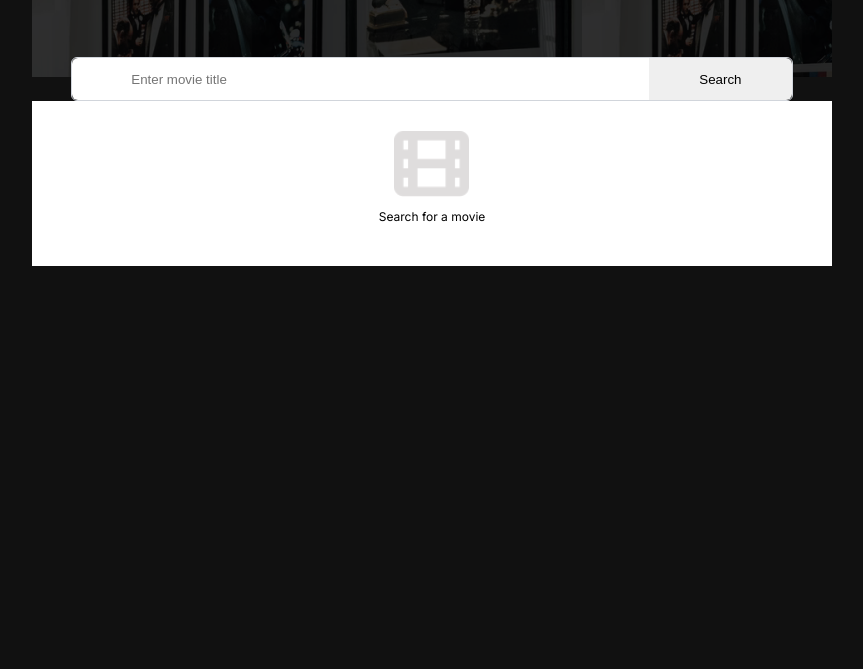
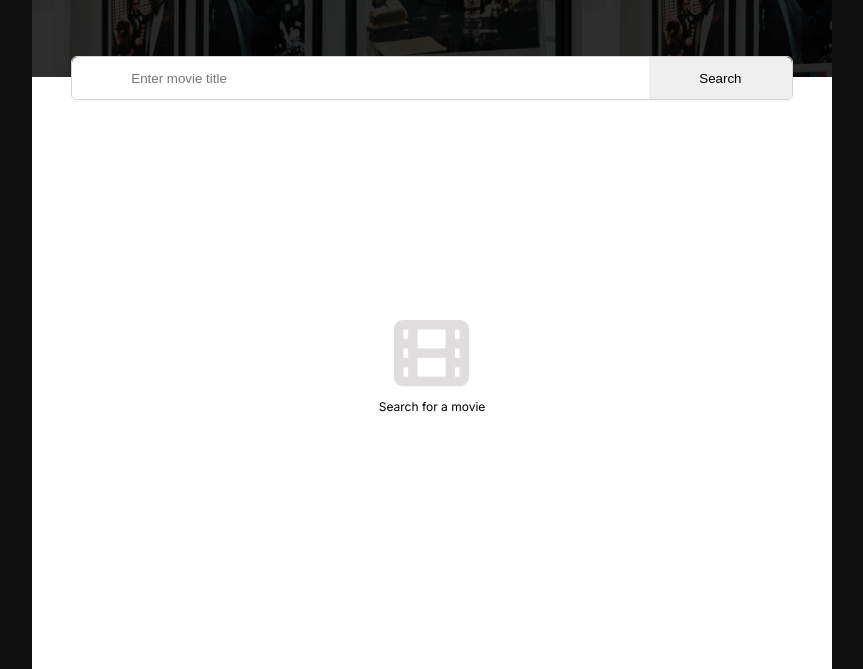
Before and after one commit to seantcoleman/Movie-Watchlist, a plain HTML site: page index.html in a window 1280 px wide. Shown: the part 131-800 px from the top of the page, without its empty margins (208-1071 px from the left). Drawn offline with Linux system fonts and the light colour scheme.

Commit message:
Remove icon and main height fix

```diff
--- a/style.css
+++ b/style.css
@@ -2,6 +2,7 @@
 
 html {
     font-size: 12px;
+    height: 100%;
 }
 
 body {
@@ -11,6 +12,8 @@ body {
     font-family: 'Inter', sans-serif;
     font-size: 12px;
     background-color: #111;
+    height: 100%;
+    position: relative;
 }
 
 h1 {
@@ -38,8 +41,11 @@ header {
 }
 
 .search-bar {
+    position: absolute;
+    top: calc(208px - 21px);
+    left: 50%;
+    transform: translate(-50%);
     width: 90%;
-    margin: -20px auto 0 auto;
     display: flex;
     border-radius: 6px;
     border: 1px solid #D1D5DB;
@@ -71,6 +77,8 @@ main {
     justify-content: center;
     padding: 2.5em;
     background-color: white;
+    height: auto;
+    min-height: calc(100% - 208px - 5em);
 }
 
 .empty-block {
--- a/watchlist.js
+++ b/watchlist.js
@@ -18,7 +18,7 @@ movieWatchlist.forEach(movie => {
                     <span class="movie-length">${data.Runtime}</span>
                     <span class="genres">${data.Genre}</span>
                     <div class="addRemove">
-                        <img src="/images/add-icon.png">
+                        <img src="/images/remove-icon.png">
                         <p id="${data.imdbID}" class="add-to-watchlist" onclick="addToWatchlist(${data.imdbID})")>Remove</p>
                     </div>
                 </div>
```
Also changed, not shown: images/remove-icon.png (added).
